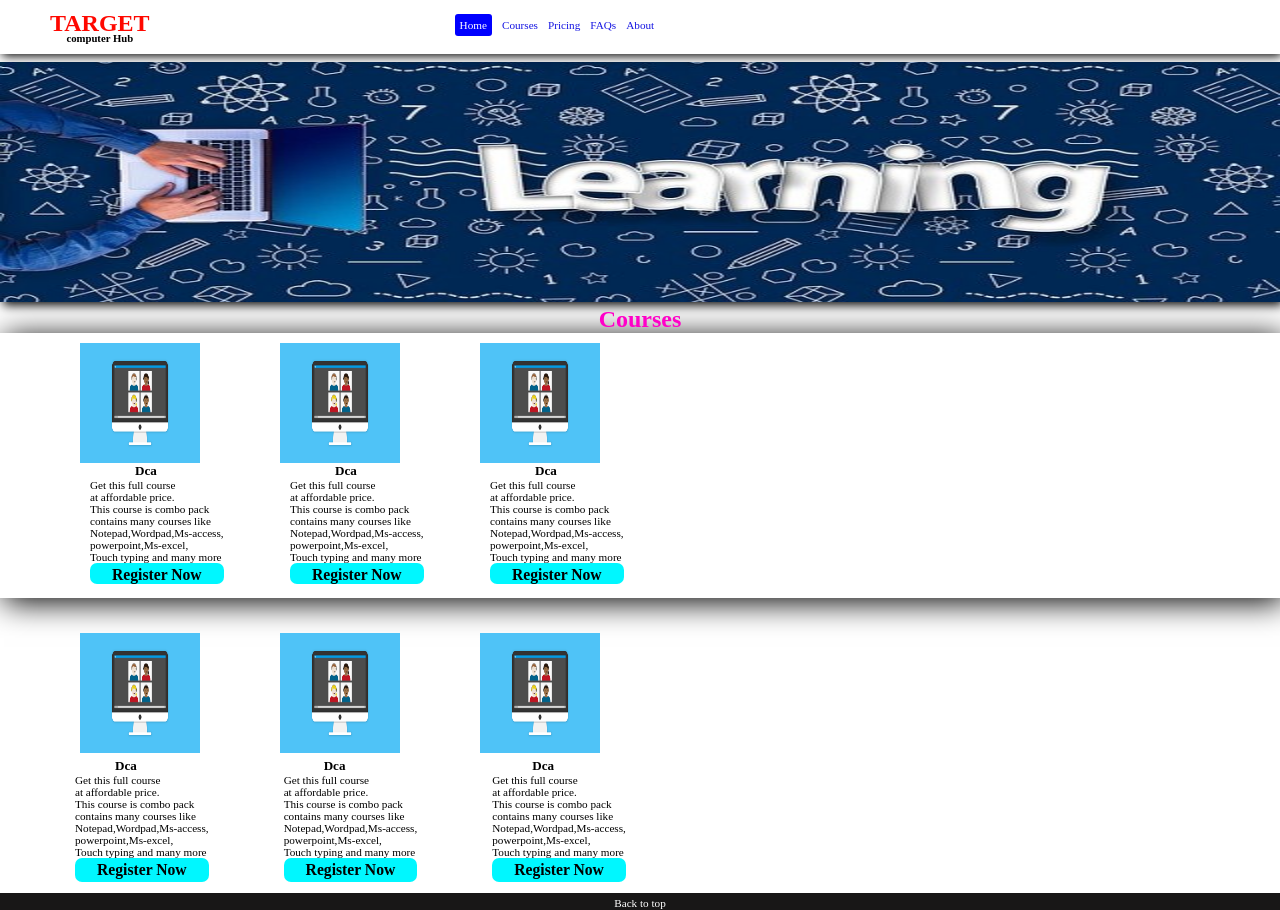
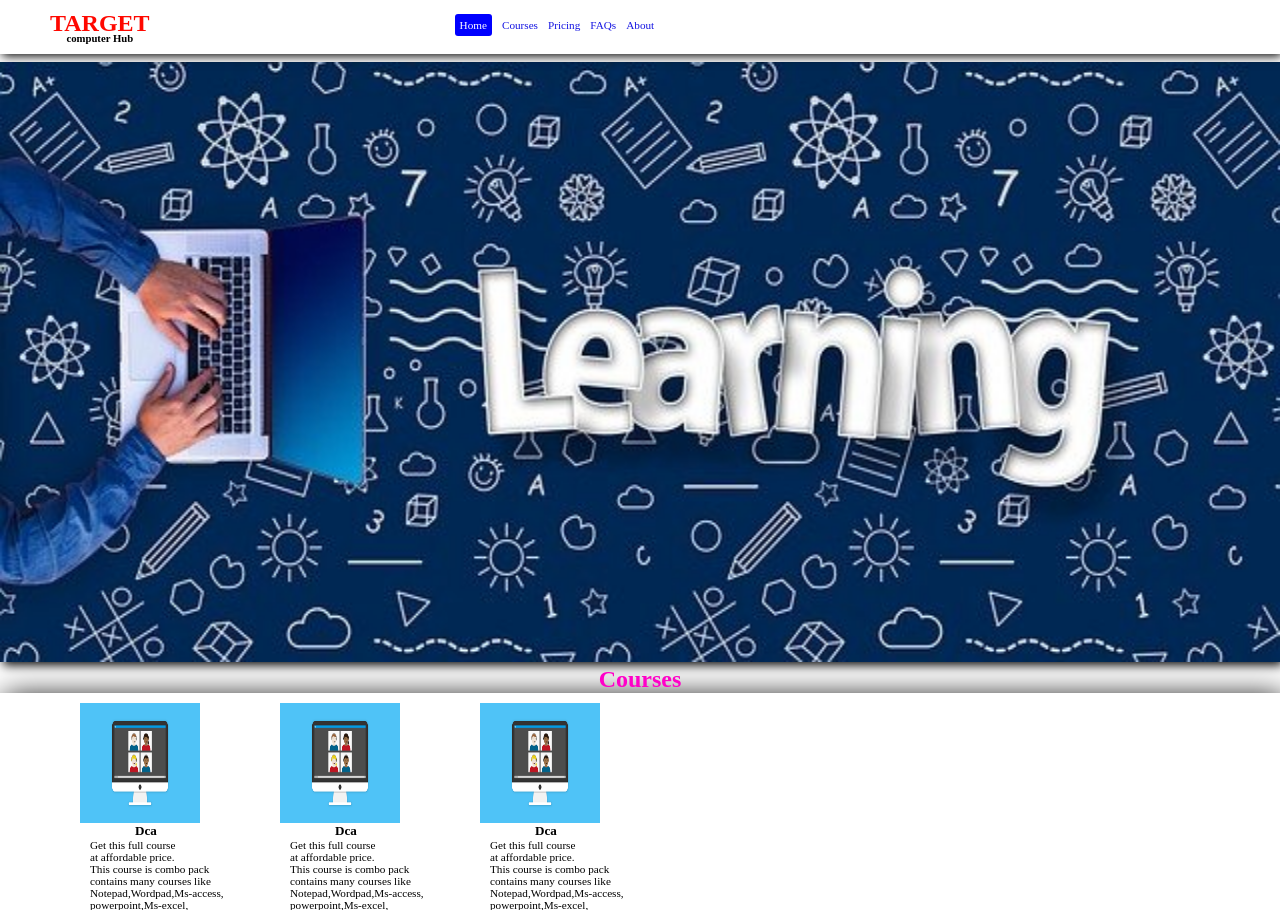
Before and after one commit to Hulkfulk/flask-, a Flask app: page / in a window 1280 px wide. Shown: the top 910 px of the page. Run offline with Flask 2, Linux system fonts and the light colour scheme.

Commit message:
2nd commi

```diff
--- a/static/home.css
+++ b/static/home.css
@@ -1,4 +1,4 @@
-.mainimg img{width:100%;height: 240px;box-shadow: 3px 3px 10px;padding-top:8px;}
+.mainimg img{width:100%;height: 600px;box-shadow: 3px 3px 10px;padding-top:8px;}
 .row1{display: flex;position:relative;}
 .course1 img{width: 120px;height: 120px;padding-left: 80px;padding-top:10px;}
 .callcourse{text-align: center;}
```
